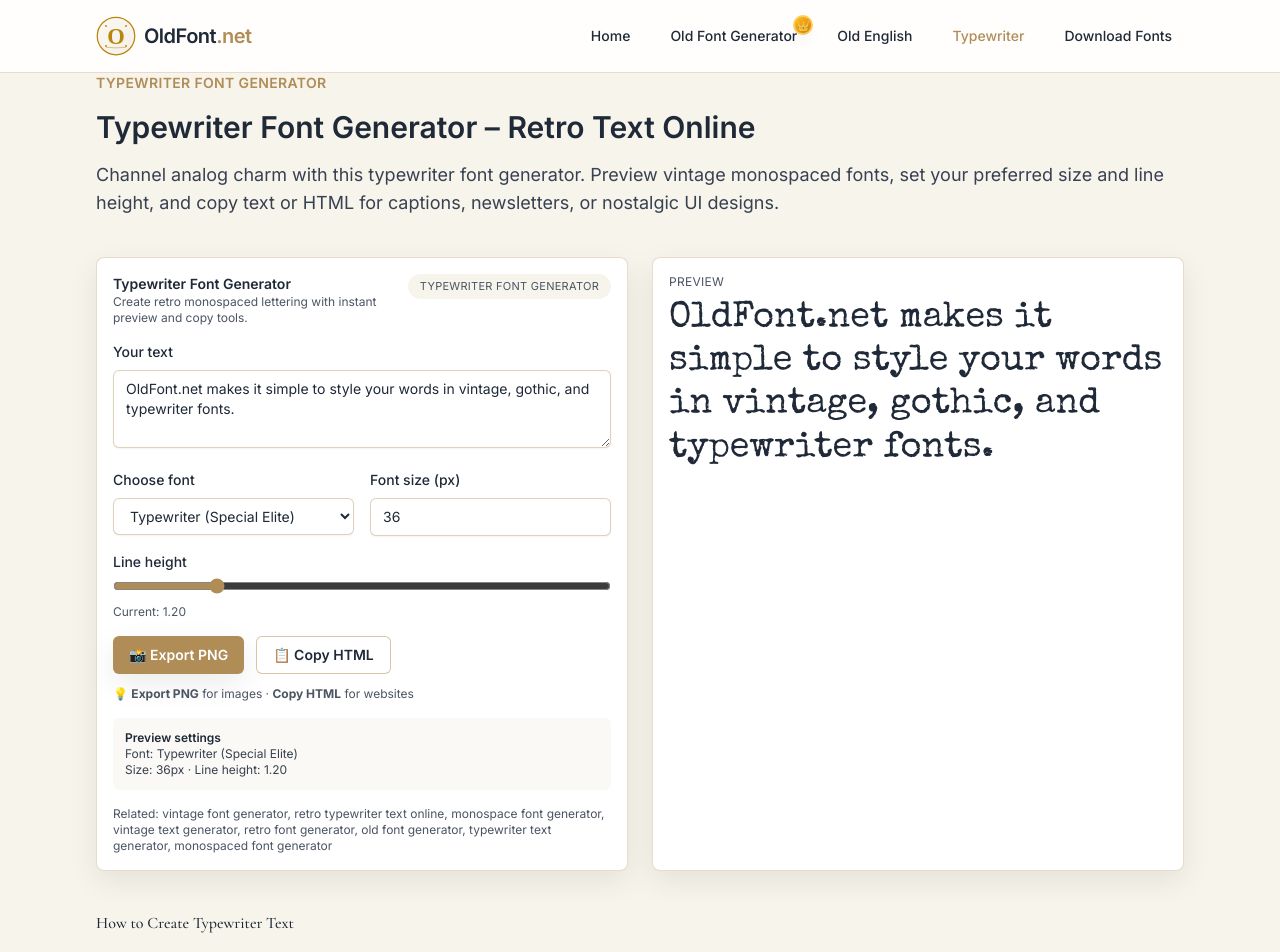
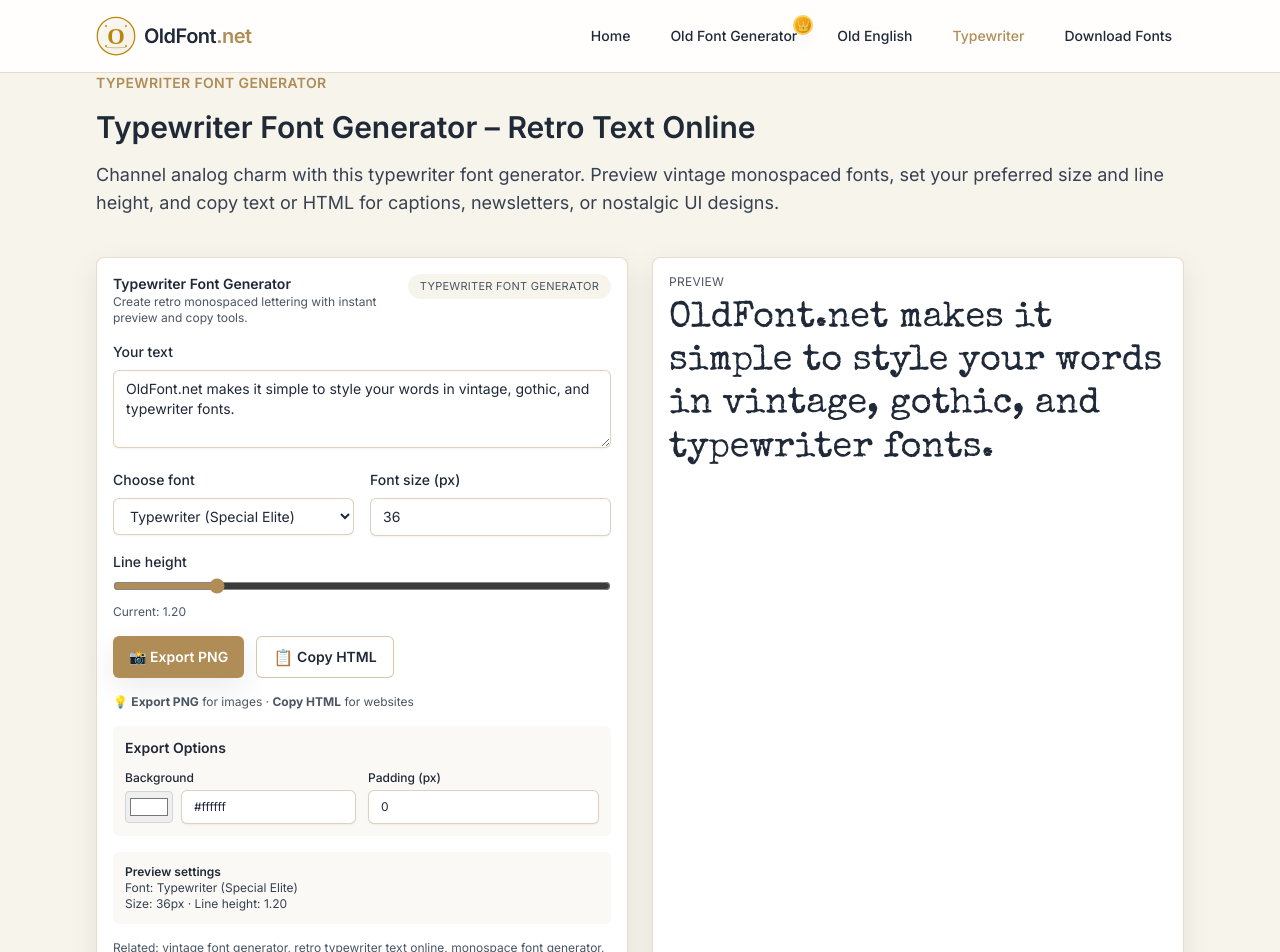
Before and after one commit to QAQDFAFD/oldfont.net, a Next.js app: page /typewriter-font-generator in a window 1280 px wide. Shown: the top 952 px of the page. Built offline with nearby package versions, Linux system fonts and the light colour scheme; a web font is replaced by a local one.

Commit message:
feat: padding 增加

```diff
--- a/components/tools/FontControls.tsx
+++ b/components/tools/FontControls.tsx
@@ -3,7 +3,7 @@
 import Select from '@/components/ui/Select'
 import Button from '@/components/ui/Button'
 import Textarea from '@/components/ui/Textarea'
-import { Dispatch, SetStateAction } from 'react'
+import { Dispatch, SetStateAction, useState } from 'react'
 
 export type FontControlsProps = {
   text: string
@@ -14,6 +14,12 @@
   setFontSize: Dispatch<SetStateAction<number>>
   lineHeight: number
   setLineHeight: Dispatch<SetStateAction<number>>
+  exportBackgroundColor: string
+  setExportBackgroundColor: Dispatch<SetStateAction<string>>
+  exportPadding: number
+  setExportPadding: Dispatch<SetStateAction<number>>
+  copySuccess: boolean
+  setCopySuccess: Dispatch<SetStateAction<boolean>>
   primaryKeyword: string
   secondaryKeywords?: string[]
   pageTitle: string
@@ -34,6 +40,12 @@
   setFontSize,
   lineHeight,
   setLineHeight,
+  exportBackgroundColor,
+  setExportBackgroundColor,
+  exportPadding,
+  setExportPadding,
+  copySuccess,
+  setCopySuccess,
   primaryKeyword,
   secondaryKeywords,
   pageTitle,
@@ -126,7 +138,7 @@
         </div>
 
         {/* 操作按钮 - 移动端优化 */}
-        <div className='space-y-3'>
+        <div className='space-y-3 relative'>
           <div className='grid grid-cols-1 gap-2 sm:flex sm:flex-wrap sm:gap-3'>
             <Button
               type='button'
@@ -136,18 +148,77 @@
               className='w-full justify-center sm:w-auto'>
               {isExporting ? 'Exporting...' : '📸 Export PNG'}
             </Button>
-            <Button
+            <button
               type='button'
-              onClick={onCopyHtml}
-              variant='secondary'
+              onClick={() => {
+                onCopyHtml()
+                setCopySuccess(true)
+                setTimeout(() => setCopySuccess(false), 2000)
+              }}
               aria-label='Copy HTML'
-              className='w-full justify-center sm:w-auto'>
-              📋 Copy HTML
-            </Button>
+              style={{ backgroundColor: exportBackgroundColor }}
+              className='w-full justify-center sm:w-auto inline-flex items-center gap-2 px-4 py-2 text-sm font-semibold rounded-md border border-brass/50 text-ink transition-all hover:opacity-90'>
+              <span className='flex items-center gap-1'>
+                <span className='text-base'>📋</span>
+                <span>Copy HTML</span>
+              </span>
+            </button>
           </div>
-          <p className='text-center text-xs text-gray-600 sm:text-left'>
+          {copySuccess && (
+            <div className='absolute top-full left-0 right-0 mt-2 flex justify-center animate-fade-in'>
+              <span className='inline-flex items-center gap-1.5 rounded-full bg-green-100 px-3 py-1 text-xs font-medium text-green-700 shadow-sm'>
+                <svg className='w-3.5 h-3.5' fill='none' viewBox='0 0 24 24' stroke='currentColor'>
+                  <path strokeLinecap='round' strokeLinejoin='round' strokeWidth={2} d='M5 13l4 4L19 7' />
+                </svg>
+                复制成功！
+              </span>
+            </div>
+          )}
+          <p className='text-center text-xs text-gray-600 sm:text-left pt-1'>
             💡 <strong>Export PNG</strong> for images · <strong>Copy HTML</strong> for websites
           </p>
+        </div>
+
+        {/* 导出选项 */}
+        <div className='space-y-3 rounded-md bg-parchment/50 p-3'>
+          <p className='text-sm font-semibold text-ink'>Export Options</p>
+          <div className='grid gap-3 sm:grid-cols-2'>
+            <div className='space-y-1'>
+              <label className='block text-xs font-medium text-ink' htmlFor='bg-color'>
+                Background
+              </label>
+              <div className='flex items-center gap-2'>
+                <input
+                  id='bg-color'
+                  type='color'
+                  value={exportBackgroundColor}
+                  onChange={event => setExportBackgroundColor(event.target.value)}
+                  className='h-8 w-12 cursor-pointer rounded border border-gray-300 p-0.5'
+                />
+                <Input
+                  type='text'
+                  value={exportBackgroundColor}
+                  onChange={event => setExportBackgroundColor(event.target.value)}
+                  className='flex-1 text-xs'
+                  placeholder='#ffffff'
+                />
+              </div>
+            </div>
+            <div className='space-y-1'>
+              <label className='block text-xs font-medium text-ink' htmlFor='padding'>
+                Padding (px)
+              </label>
+              <Input
+                id='padding'
+                type='number'
+                min={0}
+                max={100}
+                value={exportPadding}
+                onChange={event => setExportPadding(Number(event.target.value))}
+                className='text-xs'
+              />
+            </div>
+          </div>
         </div>
 
         {/* 预览设置信息 */}
--- a/components/tools/FontGeneratorTool.tsx
+++ b/components/tools/FontGeneratorTool.tsx
@@ -11,8 +11,8 @@
   pageDescription: string
   primaryKeyword: string
   secondaryKeywords?: string[]
-  defaultFontId?: string // 新增：默认字体ID
-  allowedFontIds?: string[] // 新增：允许的字体ID列表（用于过滤）
+  defaultFontId?: string
+  allowedFontIds?: string[]
 }
 
 export default function FontGeneratorTool({
@@ -27,6 +27,7 @@
     'OldFont.net makes it simple to style your words in vintage, gothic, and typewriter fonts.'
   )
   const [isExporting, setIsExporting] = useState(false)
+  const [copySuccess, setCopySuccess] = useState(false)
   const previewRef = useRef<HTMLDivElement>(null)
 
   // 过滤字体选项（如果指定了允许的字体列表）
@@ -48,6 +49,8 @@
   const [fontId, setFontId] = useState(initialFontId)
   const [fontSize, setFontSize] = useState(36)
   const [lineHeight, setLineHeight] = useState(1.2)
+  const [exportBackgroundColor, setExportBackgroundColor] = useState('#ffffff')
+  const [exportPadding, setExportPadding] = useState(0)
 
   const selectedFont: FontOption = useMemo(
     () => availableFonts.find(option => option.id === fontId) ?? availableFonts[0],
@@ -55,9 +58,9 @@
   )
 
   const copyHtml = useCallback(() => {
-    const html = `<span style="font-family: ${selectedFont.fontFamily}; font-size: ${fontSize}px; line-height: ${lineHeight};">${text}</span>`
+    const html = `<span style="font-family: ${selectedFont.fontFamily}; font-size: ${fontSize}px; line-height: ${lineHeight}; background-color: ${exportBackgroundColor}; padding: ${exportPadding}px;">${text}</span>`
     navigator.clipboard.writeText(html)
-  }, [fontSize, lineHeight, selectedFont.fontFamily, text])
+  }, [selectedFont.fontFamily, fontSize, lineHeight, text, exportBackgroundColor, exportPadding])
 
   const exportToPng = useCallback(async () => {
     if (!previewRef.current) return
@@ -66,8 +69,11 @@
     try {
       const dataUrl = await toPng(previewRef.current, {
         cacheBust: true,
-        backgroundColor: '#ffffff',
-        pixelRatio: 2 // 高清输出
+        backgroundColor: exportBackgroundColor,
+        pixelRatio: 2,
+        style: {
+          padding: `${exportPadding}px`
+        }
       })
 
       // 创建下载链接
@@ -81,7 +87,7 @@
     } finally {
       setIsExporting(false)
     }
-  }, [selectedFont.id])
+  }, [selectedFont.id, exportBackgroundColor, exportPadding])
 
   return (
     <section className='grid gap-6 lg:grid-cols-2'>
@@ -94,6 +100,12 @@
         setFontSize={setFontSize}
         lineHeight={lineHeight}
         setLineHeight={setLineHeight}
+        exportBackgroundColor={exportBackgroundColor}
+        setExportBackgroundColor={setExportBackgroundColor}
+        exportPadding={exportPadding}
+        setExportPadding={setExportPadding}
+        copySuccess={copySuccess}
+        setCopySuccess={setCopySuccess}
         primaryKeyword={primaryKeyword}
         secondaryKeywords={secondaryKeywords}
         pageTitle={pageTitle}
@@ -110,6 +122,8 @@
         selectedFont={selectedFont}
         fontSize={fontSize}
         lineHeight={lineHeight}
+        exportBackgroundColor={exportBackgroundColor}
+        exportPadding={exportPadding}
       />
     </section>
   )
--- a/components/tools/FontPreview.tsx
+++ b/components/tools/FontPreview.tsx
@@ -6,10 +6,12 @@
   selectedFont: FontOption
   fontSize: number
   lineHeight: number
+  exportBackgroundColor: string
+  exportPadding: number
 }
 
 const FontPreview = forwardRef<HTMLDivElement, FontPreviewProps>(
-  ({ text, selectedFont, fontSize, lineHeight }, ref) => {
+  ({ text, selectedFont, fontSize, lineHeight, exportBackgroundColor, exportPadding }, ref) => {
     // 移动端自动缩小字体大小
     const responsiveFontSize = typeof window !== 'undefined' && window.innerWidth < 640 ? Math.min(fontSize, 48) : fontSize
 
@@ -29,7 +31,9 @@
             fontSize: `clamp(16px, ${fontSize}px, min(${fontSize}px, 12vw))`,
             lineHeight,
             wordBreak: 'break-word',
-            overflowWrap: 'break-word'
+            overflowWrap: 'break-word',
+            backgroundColor: exportBackgroundColor,
+            padding: `${exportPadding}px`
           }}>
           {text || 'OldFont.net – type your text to preview old English, gothic, and typewriter styles.'}
         </div>
--- a/styles/globals.css
+++ b/styles/globals.css
@@ -28,3 +28,33 @@
 .prose h2 {
   font-family: var(--font-display), serif;
 }
+
+@keyframes fadeIn {
+  from {
+    opacity: 0;
+    transform: translateY(-8px);
+  }
+  to {
+    opacity: 1;
+    transform: translateY(0);
+  }
+}
+
+@keyframes fadeOut {
+  from {
+    opacity: 1;
+    transform: translateY(0);
+  }
+  to {
+    opacity: 0;
+    transform: translateY(-8px);
+  }
+}
+
+.animate-fade-in {
+  animation: fadeIn 0.3s ease-out;
+}
+
+.animate-fade-out {
+  animation: fadeOut 0.3s ease-in forwards;
+}
```
Also changed, not shown: 2 other files (tests, documents, lock files or other folders).
